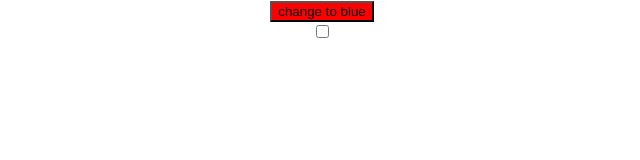
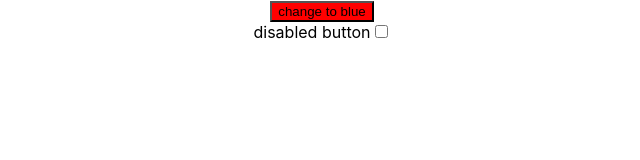
Before and after one commit to niloufar123/React-Testing-library, a React (Create React App) app: page / in a window 1280 px wide. Shown: the top 160 px of the page, without its empty margins (318-958 px from the left). Built offline with nearby package versions, Linux system fonts and the light colour scheme.

Commit message:
add label to button

```diff
--- a/src/App.js
+++ b/src/App.js
@@ -10,7 +10,8 @@ function App() {
     <div className="App">
     <button style={{backgroundColor:buttonColor}} onClick={()=>setButtonColor(newButtonColor)} disabled={disable}>change to {newButtonColor}</button>
     <div>
-      <input type="checkbox" name="checkbox" onChange={()=>setDisable(!disable)} />
+      <label htmlFor="checkbox">disabled button</label>
+      <input type="checkbox" name="checkbox" id="checkbox" onChange={()=>setDisable(!disable)} />
     </div>
     </div>
   );
```
Also changed, not shown: 1 other file (tests, documents, lock files or other folders).
